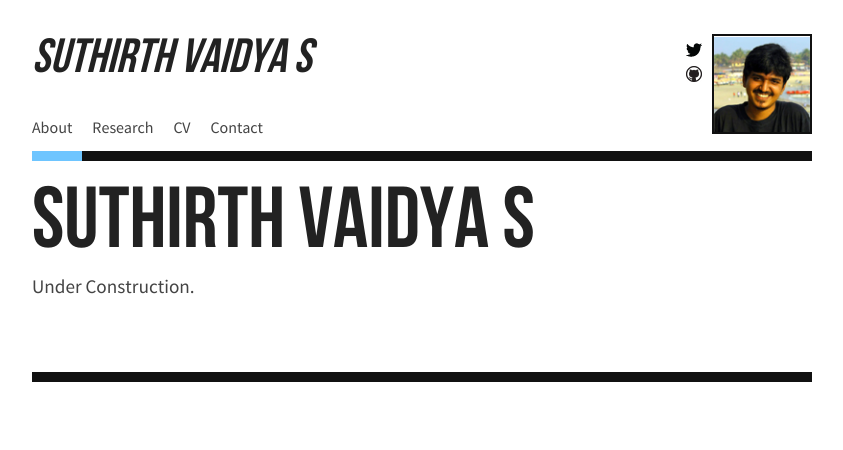
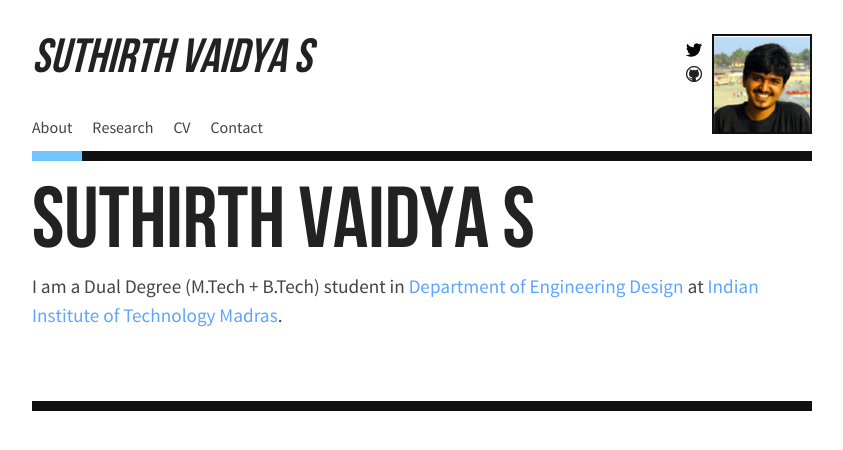
Before and after one commit to suthirth/suthirth.github.io, a Jekyll site: the page built from index.html, in a window 1280 px wide. Shown: the top 450 px of the page, without its empty margins (218-1061 px from the left). Built offline with Jekyll 4.4.1, drawn with Linux system fonts in a browser that asks for light colours; the list of posts is cut into pages by our own code.

Commit message:
Update index.html

```diff
--- a/index.html
+++ b/index.html
@@ -4,7 +4,8 @@ nav: about
 layout: default
 ---
 <p>
-  Under Construction.
+  I am a Dual Degree (M.Tech + B.Tech) student in <a href="http://ed.iitm.ac.in">Department of Engineering Design</a> at <a href="http://www.iitm.ac.in">Indian Institute of Technology Madras</a>.
+
 </p>
 
 <br />
```
